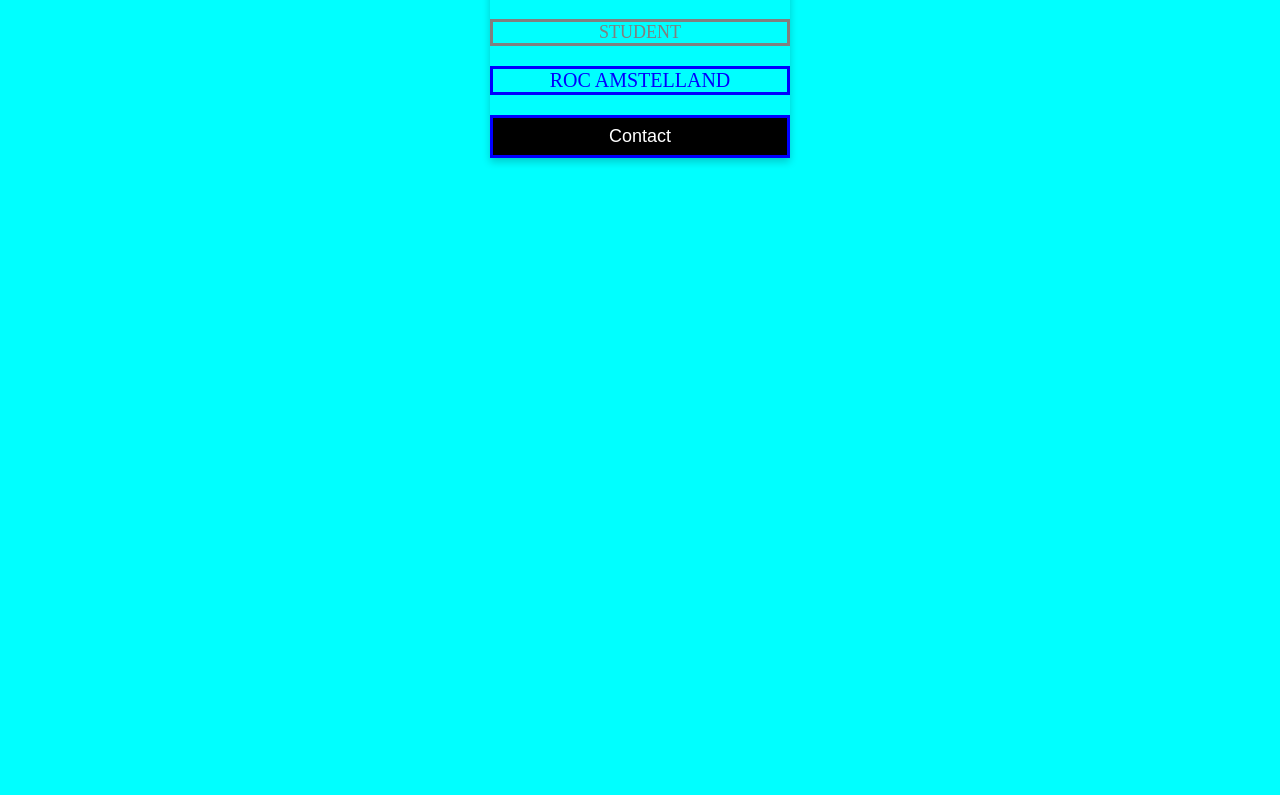
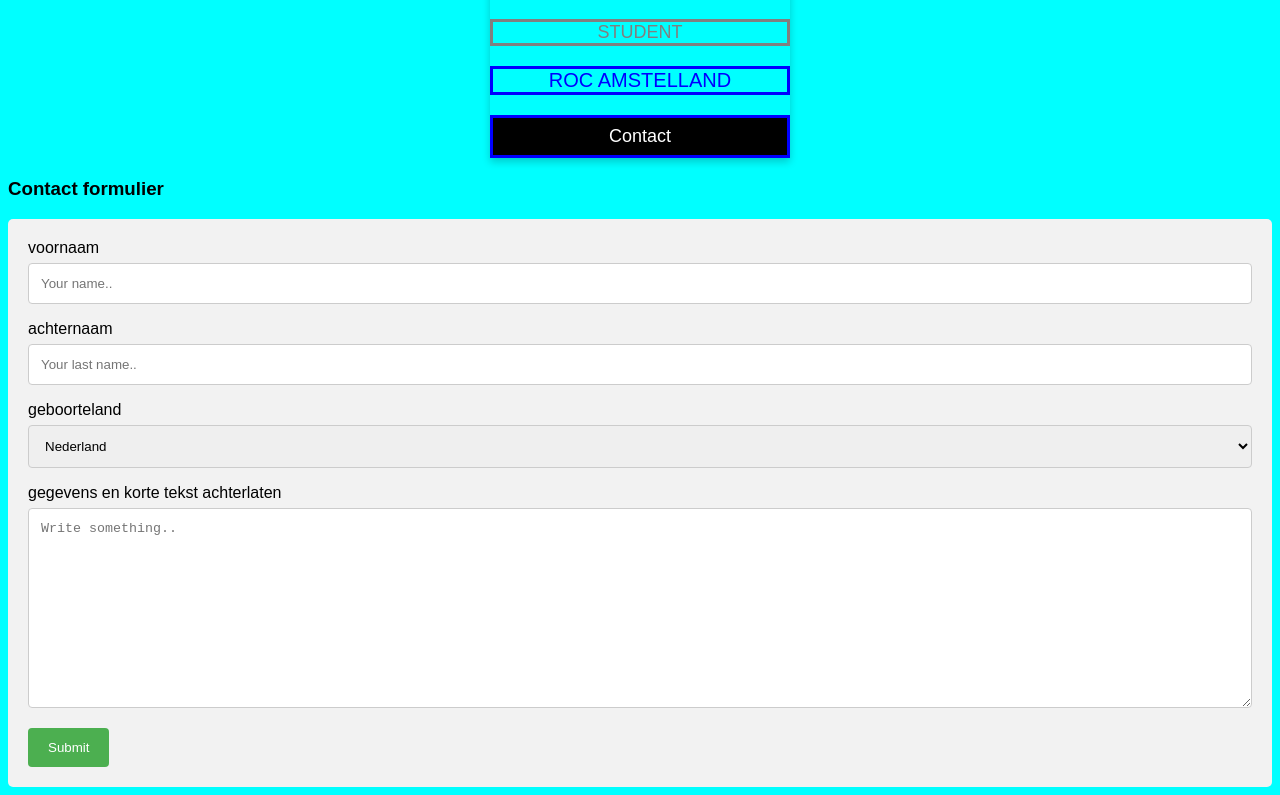
Before and after one commit to ROC-van-Amsterdam-College-Amstelland/project-portfolio-jevancy, a plain HTML site: page contact.html in a window 1280 px wide. Shown: the part 520-1315 px from the top of the page. Before the commit the page ends 800 px from the top, so only its background shows below. Drawn offline with Linux system fonts and the light colour scheme.

Commit message:
contact formulier Klaar

```diff
--- a/CSS/style.css
+++ b/CSS/style.css
@@ -89,3 +89,36 @@
 button:hover, a:hover {
   opacity: 0.7;
 }
+
+body {font-family: Arial, Helvetica, sans-serif;}
+* {box-sizing: border-box;}
+
+input[type=text], select, textarea {
+  width: 100%;
+  padding: 12px;
+  border: 1px solid #ccc;
+  border-radius: 4px;
+  box-sizing: border-box;
+  margin-top: 6px;
+  margin-bottom: 16px;
+  resize: vertical;
+}
+
+input[type=submit] {
+  background-color: #4CAF50;
+  color: white;
+  padding: 12px 20px;
+  border: none;
+  border-radius: 4px;
+  cursor: pointer;
+}
+
+input[type=submit]:hover {
+  background-color: #45a049;
+}
+
+.container {
+  border-radius: 5px;
+  background-color: #f2f2f2;
+  padding: 20px;
+}
--- a/contact.html
+++ b/contact.html
@@ -37,6 +37,31 @@
   <p><button>Contact</button></p>
 </div>
 
+<h3>Contact formulier</h3>
+
+<div class="container">
+  <form action="/action_page.php">
+    <label for="fname">voornaam</label>
+    <input type="text" id="fname" name="firstname" placeholder="Your name..">
+
+    <label for="lname">achternaam</label>
+    <input type="text" id="lname" name="lastname" placeholder="Your last name..">
+
+    <label for="country">geboorteland</label>
+    <select id="country" name="country">
+      <option value="Nederland">Nederland</option>
+      <option value="België">België</option>
+      <option value="Duitsland">Duitsland</option>
+    </select>
+
+    <label for="subject">gegevens en korte tekst achterlaten</label>
+    <textarea id="subject" name="subject" placeholder="Write something.." style="height:200px"></textarea>
+
+    <input type="submit" value="Submit">
+  </form>
+</div>
+
+
 
 </body>
 
```
